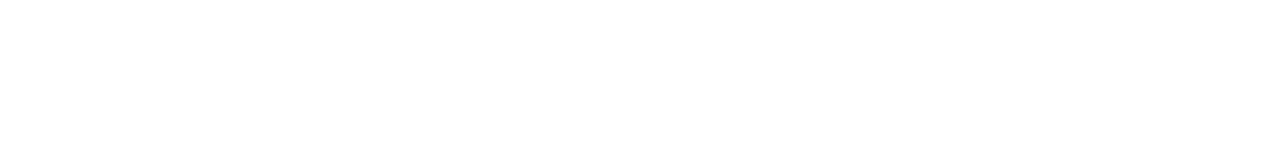
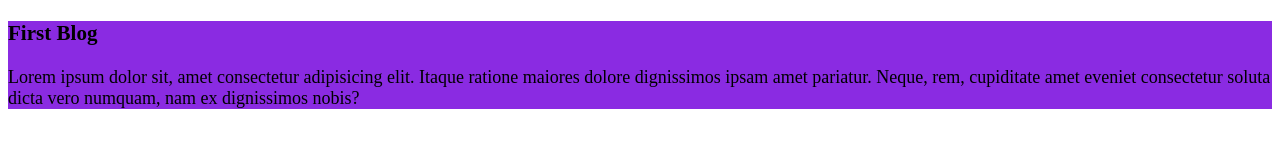
Before and after one commit to almomen535/My-first-repo, a plain HTML site: page index.html in a window 1280 px wide. Drawn offline with Linux system fonts and the light colour scheme.

Commit message:
added the first blog

```diff
--- a/index.html
+++ b/index.html
@@ -4,8 +4,18 @@
     <meta charset="UTF-8">
     <meta name="viewport" content="width=device-width, initial-scale=1.0">
     <title>My first github repo</title>
+    <link rel="stylesheet" href="./style.css/blog.css">
+    <!-- <style>
+        .F{
+            background-color: chocolate;
+        }
+    </style> -->
 </head>
 <body>
+    <div class="F">
+        <h3>First Blog</h3>
+        <p id="m">Lorem ipsum dolor sit, amet consectetur adipisicing elit. Itaque ratione maiores dolore dignissimos ipsam amet pariatur. Neque, rem, cupiditate amet eveniet consectetur soluta dicta vero numquam, nam ex dignissimos nobis?</p>
 
+    </div>
 </body>
 </html>
--- /dev/null
+++ b/style.css/blog.css
@@ -0,0 +1,5 @@
+.F{
+    background-color: blueviolet;
+    margin-bottom: 8;
+    font-size: large;
+}
```
